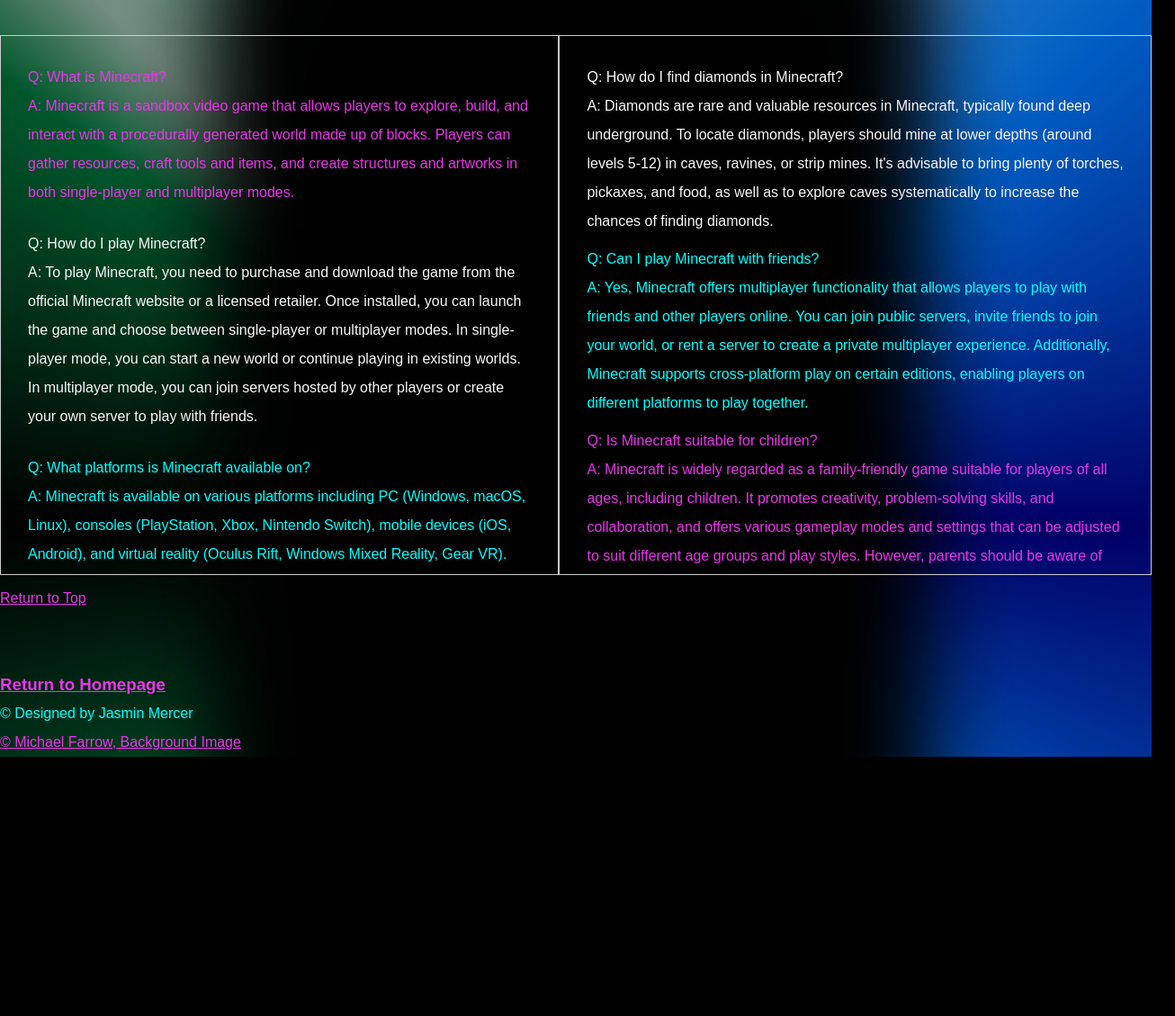
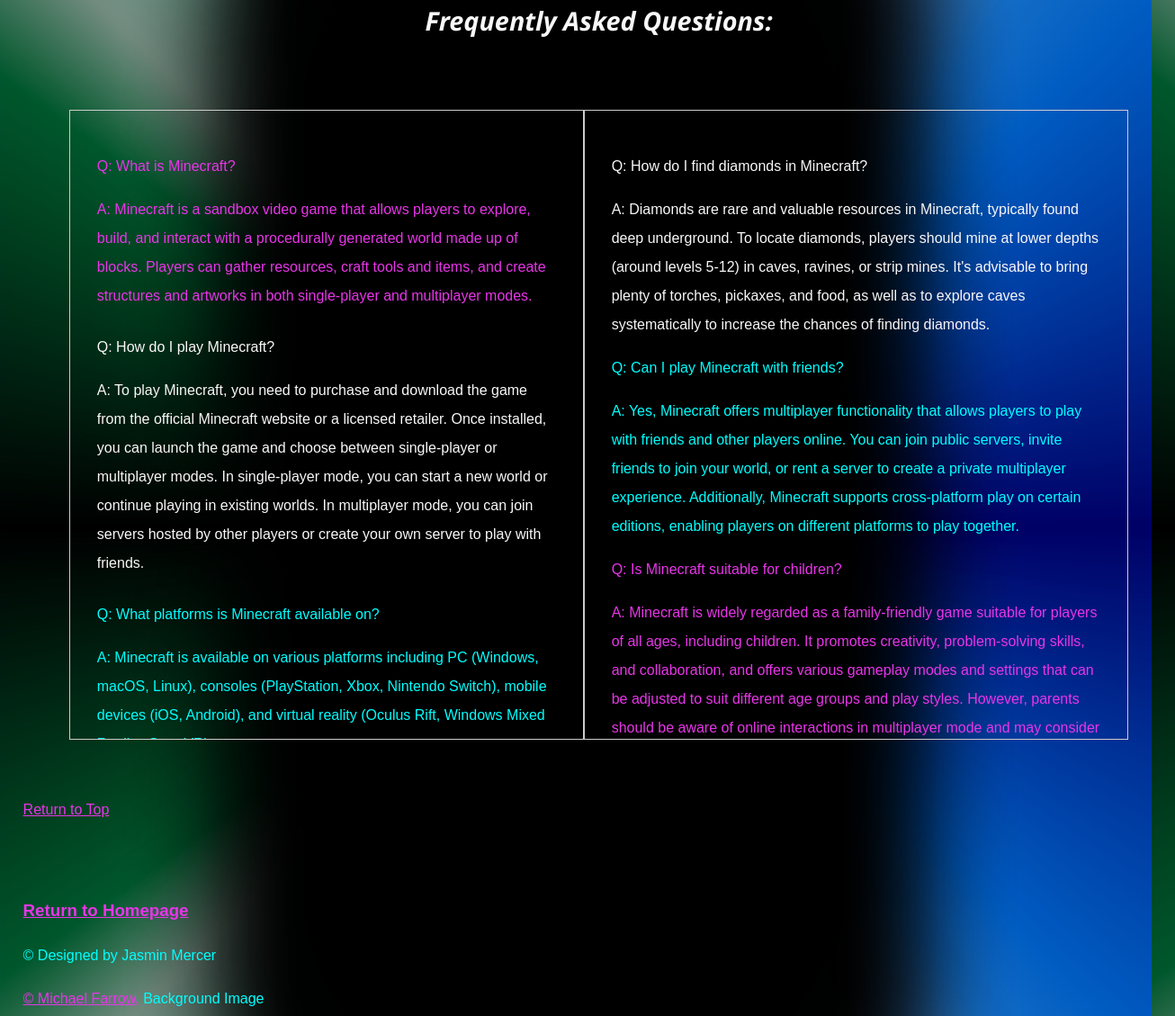
Before and after one commit to JayRocMer/My-Website, a plain HTML site: page faqs.html in a window 1280 px wide. Shown: the part 192-1321 px from the top of the page at 90% size, 1306 px wide, since content can reach past the window. Before the commit the page ends 1033 px from the top, so only its background shows below. Drawn offline with Linux system fonts and the light colour scheme.

Commit message:
CHANGED FOOTER LINK, CHANGED ICON COLORS, ADDED ROOT VARIABLE

```diff
--- a/faq_styles.css
+++ b/faq_styles.css
@@ -1,6 +1,7 @@
 :root {
     --white-color: rgb(249, 248, 248);
     --pink-color: rgb(233, 53, 233);
+    --blue-color: rgb(0, 255, 255);
 }
 
 /* body */
@@ -9,7 +10,8 @@
     background: rgb(0, 0, 0) url("images/mc_background.jpg");
     background-size: cover;
     width: 100%;
-    max-width: 1535px;
+    max-width: 1515px;
+    margin: 2%;
 }
 
 body ul {
@@ -24,7 +26,6 @@
     font-style: normal;
     font-variation-settings:
         "wdth" 100;
-    margin: 1em;
 }
 
 #titles {
@@ -72,8 +73,8 @@
     color: rgb(249, 248, 248);
 }
 
-br {
-    clear: both;
+#jasmin {
+    color: var(--blue-color);
 }
 
 h1 {
@@ -86,14 +87,12 @@
 }
 
 * {
-    margin: 0;
-    padding: 0;
     box-sizing: border-box;
 }
 
 body {
     font-family: Arial, sans-serif;
-    color: #00ffff;
+    color: var(--blue-color);
     line-height: 2em;
 }
 
@@ -104,6 +103,8 @@
 
 .container {
     display: flex;
+    padding: 2%;
+    margin: 2%;
 }
 
 .column {
@@ -115,10 +116,8 @@
     border: 1px solid #ccc;
     padding: 20px;
     margin-bottom: 10px;
-    height: 600px;
-    /* Set a fixed height for each row */
-    overflow: hidden;
-    /* Hide overflow content */
+    height: 700px;
+    overflow: auto;
 }
 
 footer {
@@ -137,7 +136,7 @@
 
 #q3,
 #q5 {
-    color: #00ffff;
+    color: var(--blue-color);
 }
 
 #q1,
@@ -154,7 +153,7 @@
 
 /* Media queries */
 @media only screen and (max-width: 630px) {
-    article {
+    container {
         column-width: 480px;
     }
 
@@ -165,4 +164,8 @@
     #titles {
         flex-direction: column;
     }
+
+    .row {
+        overflow: auto;
+    }
 }
--- a/faqs.html
+++ b/faqs.html
@@ -4,16 +4,15 @@
 <head>
     <meta charset="UTF-8" />
     <meta name="viewport" content="width=device-width, initial-scale=1.0" />
-    <meta name="description" content="Page 3" />
+    <meta name="description"
+        content="Are you looking for a fun game to play as a family? This website shows all the fun you can have in the game with your kids." />
     <link rel="stylesheet" href="faq_styles.css">
     <link rel="preconnect" href="https://fonts.googleapis.com">
     <link rel="preconnect" href="https://fonts.gstatic.com" crossorigin>
     <link
         href="https://fonts.googleapis.com/css2?family=Cabin:ital,wght@0,400..700;1,400..700&family=Changa:wght@200..800&display=swap"
         rel="stylesheet">
-    <link
-        href="https://fonts.googleapis.com/css2?family=Cabin:ital,wght@0,400..700;1,400..700&family=Changa:wght@200..800&display=swap"
-        rel="stylesheet">
+    <script src="https://kit.fontawesome.com/07c0292279.js" crossorigin="anonymous"></script>
     <title>Frequently Asked Questions</title>
 </head>
 
@@ -99,8 +98,9 @@
 
 <footer>
     <h3 id="footer"><a href="index.html">Return to Homepage</a></h3>
-    <p>&copy; Designed by Jasmin Mercer</p>
-    <p><a href="https://openphoto.net/gallery/image/view/15532" target="_blank">&copy; Michael Farrow, Background
-            Image </a></p>
+    <p id="jasmin">&copy; Designed by Jasmin Mercer</p>
+    <p><a href="https://openphoto.net/gallery/image/view/15532" target="_blank">&copy; Michael Farrow,</a> Background
+        Image</p>
 </footer>
+
 </html>
--- a/minecraft-styles.css
+++ b/minecraft-styles.css
@@ -1,6 +1,7 @@
 :root {
     --white-color: rgb(249, 248, 248);
     --pink-color: rgb(233, 53, 233);
+    --blue-color: rgb(0, 255, 255);
 }
 
 #nav_menu {
@@ -41,6 +42,7 @@
     background-size: cover;
     width: 100%;
     max-width: 1535px;
+    margin: 2%
 }
 
 body ul {
@@ -62,6 +64,10 @@
     color: var(--white-color);
 }
 
+.gamepad-icon {
+    color: var(--blue-color);
+}
+
 a:link,
 *[href] {
     color: var(--pink-color);
@@ -70,6 +76,10 @@
 a:hover,
 a:focus {
     color: rgb(249, 248, 248);
+}
+
+#jasmin {
+    color: var(--blue-color);
 }
 
 main {
--- a/reviews_styles.css
+++ b/reviews_styles.css
@@ -1,6 +1,7 @@
 :root {
     --white-color: rgb(249, 248, 248);
     --pink-color: rgb(233, 53, 233);
+    --blue-color: rgb(0, 255, 255);
 }
 
 /* Nav Section */
@@ -50,6 +51,7 @@
     background-size: cover;
     width: 100%;
     max-width: 1535px;
+    margin: 2%
 }
 
 body ul {
@@ -64,10 +66,6 @@
     font-style: normal;
     font-variation-settings:
         "wdth" 100;
-}
-
-br {
-    clear: both;
 }
 
 main {
@@ -85,7 +83,7 @@
 
 #top_title {
     grid-area: head;
-    color: #00ffff;
+    color: var(--blue-color);
     text-align: center;
     font-size: 50px;
 }
@@ -136,8 +134,13 @@
 }
 
 .author-name {
-    color: #00ffff;
+    color: var(--blue-color);
 }
+
+#jasmin {
+    color: var(--blue-color);
+}
+
 
 #quote1,
 #quote2,
@@ -148,7 +151,7 @@
 #quote7,
 #quote8,
 #quote9 {
-    border: 1px solid rgb(255, 247, 247);
+    border: 6px double rgb(255, 247, 247);
     padding: 10px;
     text-align: center;
 }
--- a/styles.css
+++ b/styles.css
@@ -1,6 +1,7 @@
 :root {
     --white-color: rgb(249, 248, 248);
     --pink-color: rgb(233, 53, 233);
+    --blue-color: rgb(0, 255, 255);
 }
 
 /* Main */
@@ -104,9 +105,7 @@
     color: rgb(240, 255, 255);
     display: flex;
     justify-content: center;
-    /* Center text horizontally */
     align-items: center;
-    /* Center text vertically */
     margin: auto;
     margin-right: 1em;
     padding: 5px 3em;
@@ -122,7 +121,7 @@
 }
 
 h2 {
-    color: #00ffff;
+    color: var(--blue-color);
     font-family: 'Trebuchet MS', 'Lucida Sans Unicode', 'Lucida Grande', 'Lucida Sans', Arial, sans-serif;
     font-weight: bold;
     font-variant: small-caps;
@@ -131,7 +130,7 @@
 }
 
 .second-text {
-    color: #1bb7e2;
+    color: var(--blue-color);
     text-align: center;
 }
 
@@ -187,6 +186,10 @@
     margin: 1em;
 }
 
+#jasmin {
+    color: var(--blue-color);
+}
+
 figure {
     margin: 0;
 }
```
Also changed, not shown: index.html (+6 -3 lines), minecraft-tutorial.html (+7 -7 lines), reviews.html (+5 -4 lines).
